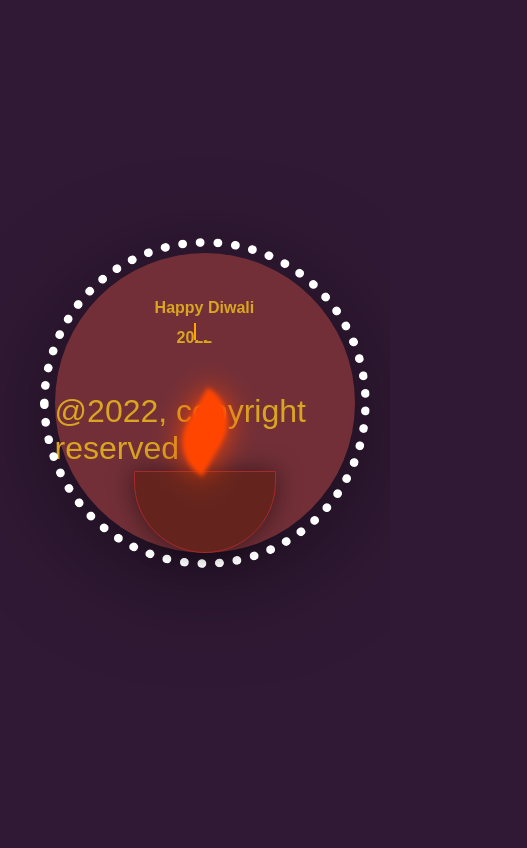
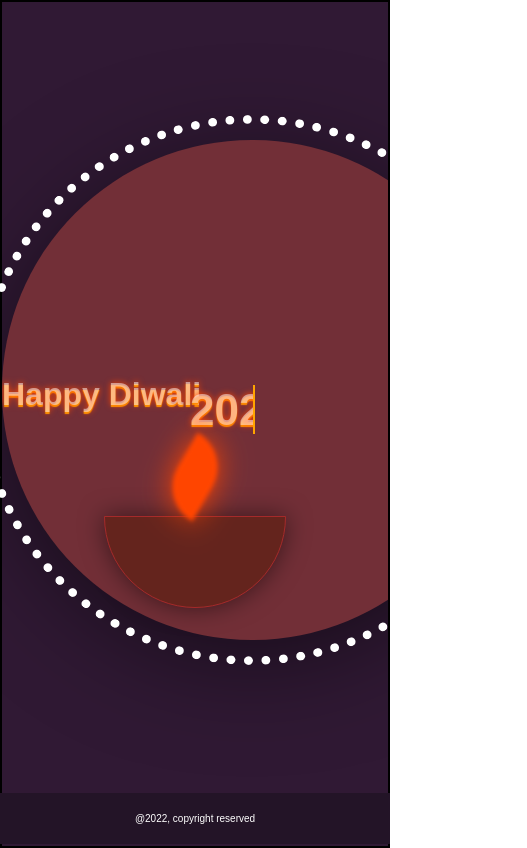
Before and after one commit to iamisha/HappyDiwali2022, a plain HTML site: page index.html in a window 390 px wide. Shown: the whole page, 527 px wide, since content can reach past the window. Drawn offline with Linux system fonts and the light colour scheme; a web font is replaced by a local one.

Commit message:
Update style.css

```diff
--- a/style.css
+++ b/style.css
@@ -1,31 +1,41 @@
-
-body{
-
-    background-color: #301934;
+*{
     margin: 0;
     padding: 0;
+
+}
+body{
+    font-family: "Sofia", sans-serif;
+}
+.container{
+    background: #301934;;
+    border: 2px solid black;
+    min-height: 100vh;
+    max-width: 100vw;
     overflow: hidden;
-    font-family: "Sofia", sans-serif;
-    font-size: 32px;
-    color: #DAA520;
+    display: grid;
+    grid-template-rows: 92% auto;
+    row-gap: 12px;
+    place-items: center;
 }
 
-.container{
+.sec-con{
+    background-color:#722F37;
+    height: 500px;
+    width: 500px;
+    border-radius: 500px;
+    box-shadow:  0 20px 100px rgba(0, 0, 0, .5);
+    translate: translate(-50%, -50%);
+    display: flex;
+    flex-direction: column;
+    justify-content: center;
+    align-items: flex-start;
+}
+
+.sec-con::before{
+    content: "";
     position: absolute;
-    top: 20%;
-    left: 38%;
-   /* translate: translate(-50%, -50%);*/
     width: 500px;
     height: 500px;
-    background-color:#722F37;
-    border-radius: 50%;
-   box-shadow: 0 20px 100px rgba(0, 0, 0, .5);
-}
-.container::before{
-    content: "";
-    position: absolute;
-    width: 100%;
-    height: 100%;
     border: 8px dotted #fff;
     box-sizing: border-box;
     border-radius: 50%;
@@ -40,15 +50,9 @@ body{
         transform: scale(1.1) rotate(-360deg);
     }
 }
-h4{
-    margin: 180px 140px;
+.txts h4{
     padding: 0;
-    line-height: 50px;
     font-style: bold;
-}
-h4 span{
-    position: relative;
-    margin: 48px;
 }
 
 .firework{
@@ -56,11 +60,11 @@ h4 span{
      border: 1px solid brown;
      background-color:  #64241d;
      position: absolute;
-    bottom: 0;
+     bottom: 28%;
      left: 50%;
      transform: translateX(-50%);
-    width: 240px;
-    height: 120px;
+     width: 180px;
+     height: 90px;
      border-bottom-left-radius: 140px;
      border-bottom-right-radius: 140px;
      box-shadow: 0 0 25px rgba(0, 0, 0, .5);
@@ -72,7 +76,7 @@ h4 span{
     width: 40px;
     height: 80px;
     top: -80px;
-    left: 100px;
+    left: 70px;
     border-top-right-radius: 50px;
     border-bottom-left-radius: 50px;
     transform-origin: bottom-right;
@@ -99,6 +103,12 @@ h4 span{
         box-shadow: 0 0 30px #ff4500;
     }
 }
+span.dynamic-txts{
+    position: relative;
+    bottom: -20px;
+    margin-left: -20px;
+    font-size: 44px;
+}
 span.dynamic-txts::after{
 
     content: "";
@@ -108,119 +118,29 @@ span.dynamic-txts::after{
     left: 0;
     background: #722F37;
     border-left: 2px solid orange;
-    animation: typing 2s steps(24) infinite;
+    animation: typing 3s steps(14) infinite;
 }
 @keyframes typing {
     100%{
         left: 100%;
     }
 }
-footer
+.footer
 {
+    color: #fff;
     display: flex;
     justify-content: center;
     align-items: center;
     font-family: sans-serif;
     background-color: #231427;
     width: 100%;
-    font-size: 16px;
+    font-size: x-small;
     position: absolute;
     bottom: 0;
     height: 6vh;
 }
-@media screen and (min-width: 1301px) and (max-width: 1608px){
-    .container{
-        left: 32%;
+.sec-con h4{
+    font-size: 2rem;
+    color: rgba(255, 255, 255, .5);
+    text-shadow: 0px 0px 6px orangered, 0px 2px 1px orange;
 }
-}
-@media screen and (min-width: 1001px) and (max-width: 1300px){
-    .container{
-        left: 26%;
-    }
-}
-@media screen and (min-width: 802px) and (max-width: 1000px){
-    .container{
-        left: 22%;
-    }
-}
-@media screen and (min-width: 801px)and (max-width: 901px){
-    .container{
-        left: 18%;
-    }
-}
-@media screen and (min-width: 754px) and (max-width: 800px){
-    .container{
-        left: 18%;
-    }
-}
-@media screen and (min-width: 701px) and (max-width: 753px){
-    .container{
-        left: 14%;
-    }
-}
-@media screen and (min-width: 601px) and (max-width: 700px){
-    .container{
-        left: 9%;
-    }
-
-}
-@media screen and (max-width: 600px){
-    body{
-        display: flex
-    }
-    .container{
-        transform: none;
-        top: 40%;
-        left: 0;
-    }
-}
-@media screen and (max-width: 600px){
-    .container{
-        left: 18%;
-        top: 30%;
-        width: 400px;
-        height: 400px;
-    }
-    h4{
-        margin: 90px 100px;
-        padding: 0;
-        line-height: 50px;
-        font-style: bold;
-    }
-    h4 span{
-
-        position: relative;
-        margin: 38px;
-    }
-}
-@media screen and (max-width: 510px){
-    .container{
-        left: 23%;
-        top: 30%;
-        width: 300px;
-        height: 300px;
-    }
-    h4{
-        margin: 40px 100px;
-        font-size: medium;
-        line-height: 30px;
-    }
-    h4 span{
-        margin: 22px;
-    }
-    .firework{
-        height: 80px;
-        width: 140px;
-    }
-    .firework::before{
-        left: 50px;
-    }
-    footer{
-        font-size: 12px;
-    }
-}
-@media screen and (max-width: 410px){
-    .container{
-        left: 14%;
-    }
-}
```
Lines whose indentation alone changed are shown as unchanged.
